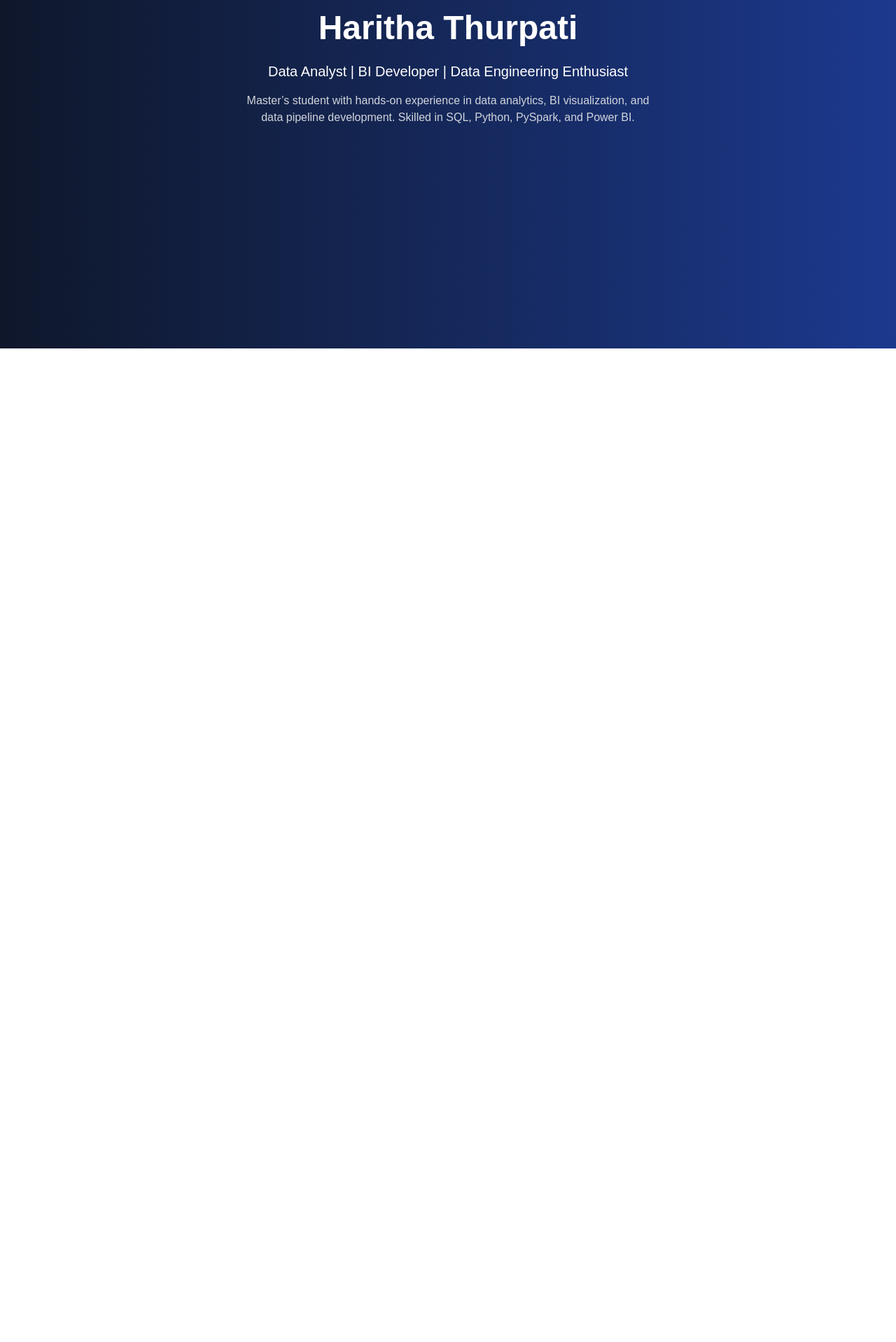
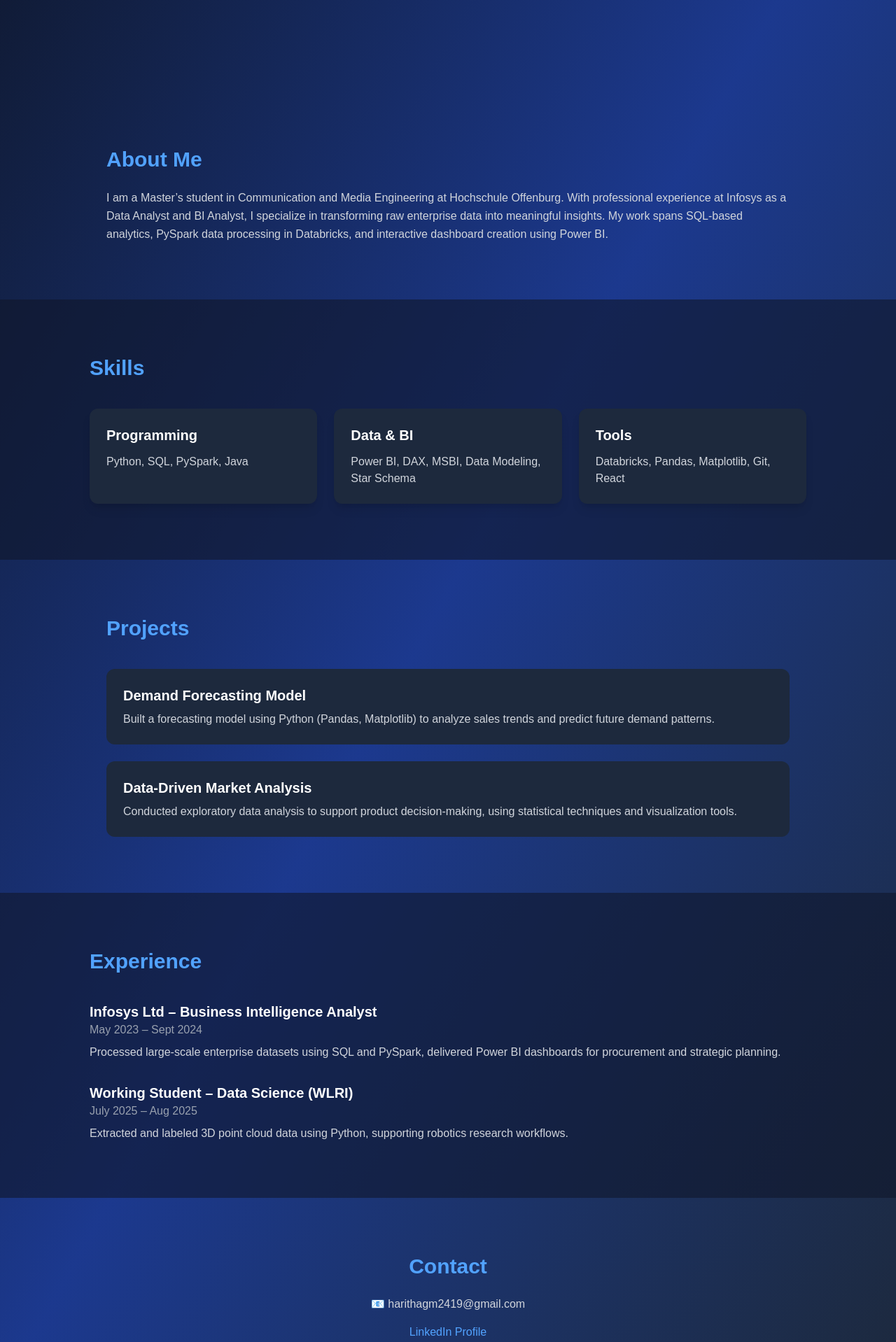
Before and after one commit to harithagm2419/haritha-portfolio_1, a Next.js app: page / in a window 1280 px wide. Shown: the part 302-2220 px from the top of the page at 70% size. Before the commit the page ends 800 px from the top, so only its background shows below. Built offline with nearby package versions, Linux system fonts and the light colour scheme.

Commit message:
Added full portfolio sections

```diff
--- a/app/page.tsx
+++ b/app/page.tsx
@@ -1,15 +1,143 @@
 export default function Home() {
   return (
-    <main className="min-h-screen bg-gradient-to-r from-slate-900 to-blue-900 text-white flex flex-col items-center justify-center p-10">
-      <h1 className="text-5xl font-bold mb-6">Haritha Thurpati</h1>
-      <p className="text-xl mb-4">
-        Data Analyst | BI Developer | Data Engineering Enthusiast
-      </p>
-      <p className="max-w-xl text-center text-gray-300">
-        Master’s student with hands-on experience in data analytics,
-        BI visualization, and data pipeline development.
-        Skilled in SQL, Python, PySpark, and Power BI.
-      </p>
+    <main className="bg-gradient-to-br from-slate-900 via-blue-900 to-slate-800 text-white min-h-screen">
+
+      {/* HERO SECTION */}
+      <section className="flex flex-col items-center justify-center text-center py-32 px-6">
+        <h1 className="text-5xl md:text-6xl font-bold mb-6">
+          Haritha Thurpati
+        </h1>
+        <p className="text-xl mb-4 text-blue-300">
+          Data Analyst | BI Developer | Data Engineering Enthusiast
+        </p>
+        <p className="max-w-2xl text-gray-300">
+          Master’s student with hands-on experience in data analytics,
+          BI visualization, and scalable data pipeline development.
+          Skilled in SQL, Python, PySpark, and Power BI.
+        </p>
+      </section>
+
+      {/* ABOUT SECTION */}
+      <section className="py-20 px-6 max-w-5xl mx-auto">
+        <h2 className="text-3xl font-semibold mb-6 text-blue-400">About Me</h2>
+        <p className="text-gray-300 leading-relaxed">
+          I am a Master’s student in Communication and Media Engineering at Hochschule Offenburg.
+          With professional experience at Infosys as a Data Analyst and BI Analyst,
+          I specialize in transforming raw enterprise data into meaningful insights.
+          My work spans SQL-based analytics, PySpark data processing in Databricks,
+          and interactive dashboard creation using Power BI.
+        </p>
+      </section>
+
+      {/* SKILLS SECTION */}
+      <section className="py-20 px-6 bg-slate-900/60">
+        <div className="max-w-5xl mx-auto">
+          <h2 className="text-3xl font-semibold mb-10 text-blue-400">Skills</h2>
+
+          <div className="grid md:grid-cols-3 gap-6">
+
+            <div className="bg-slate-800 p-6 rounded-xl shadow-lg hover:scale-105 transition">
+              <h3 className="font-semibold text-xl mb-3">Programming</h3>
+              <p className="text-gray-300">Python, SQL, PySpark, Java</p>
+            </div>
+
+            <div className="bg-slate-800 p-6 rounded-xl shadow-lg hover:scale-105 transition">
+              <h3 className="font-semibold text-xl mb-3">Data & BI</h3>
+              <p className="text-gray-300">Power BI, DAX, MSBI, Data Modeling, Star Schema</p>
+            </div>
+
+            <div className="bg-slate-800 p-6 rounded-xl shadow-lg hover:scale-105 transition">
+              <h3 className="font-semibold text-xl mb-3">Tools</h3>
+              <p className="text-gray-300">Databricks, Pandas, Matplotlib, Git, React</p>
+            </div>
+
+          </div>
+        </div>
+      </section>
+
+      {/* PROJECTS SECTION */}
+      <section className="py-20 px-6 max-w-5xl mx-auto">
+        <h2 className="text-3xl font-semibold mb-10 text-blue-400">Projects</h2>
+
+        <div className="space-y-6">
+
+          <div className="bg-slate-800 p-6 rounded-xl hover:scale-[1.02] transition">
+            <h3 className="text-xl font-semibold mb-2">
+              Demand Forecasting Model
+            </h3>
+            <p className="text-gray-300">
+              Built a forecasting model using Python (Pandas, Matplotlib) to analyze
+              sales trends and predict future demand patterns.
+            </p>
+          </div>
+
+          <div className="bg-slate-800 p-6 rounded-xl hover:scale-[1.02] transition">
+            <h3 className="text-xl font-semibold mb-2">
+              Data-Driven Market Analysis
+            </h3>
+            <p className="text-gray-300">
+              Conducted exploratory data analysis to support product decision-making,
+              using statistical techniques and visualization tools.
+            </p>
+          </div>
+
+        </div>
+      </section>
+
+      {/* EXPERIENCE SECTION */}
+      <section className="py-20 px-6 bg-slate-900/60">
+        <div className="max-w-5xl mx-auto">
+          <h2 className="text-3xl font-semibold mb-10 text-blue-400">
+            Experience
+          </h2>
+
+          <div className="space-y-8">
+
+            <div>
+              <h3 className="text-xl font-semibold">
+                Infosys Ltd – Business Intelligence Analyst
+              </h3>
+              <p className="text-gray-400">May 2023 – Sept 2024</p>
+              <p className="text-gray-300 mt-2">
+                Processed large-scale enterprise datasets using SQL and PySpark,
+                delivered Power BI dashboards for procurement and strategic planning.
+              </p>
+            </div>
+
+            <div>
+              <h3 className="text-xl font-semibold">
+                Working Student – Data Science (WLRI)
+              </h3>
+              <p className="text-gray-400">July 2025 – Aug 2025</p>
+              <p className="text-gray-300 mt-2">
+                Extracted and labeled 3D point cloud data using Python,
+                supporting robotics research workflows.
+              </p>
+            </div>
+
+          </div>
+        </div>
+      </section>
+
+      {/* CONTACT SECTION */}
+      <section className="py-20 px-6 text-center">
+        <h2 className="text-3xl font-semibold mb-6 text-blue-400">
+          Contact
+        </h2>
+
+        <p className="text-gray-300 mb-4">
+          📧 harithagm2419@gmail.com
+        </p>
+
+        <a
+          href="https://linkedin.com/in/haritha-thurpati-7b9280225"
+          target="_blank"
+          className="text-blue-400 hover:underline"
+        >
+          LinkedIn Profile
+        </a>
+      </section>
+
     </main>
   );
 }
```
